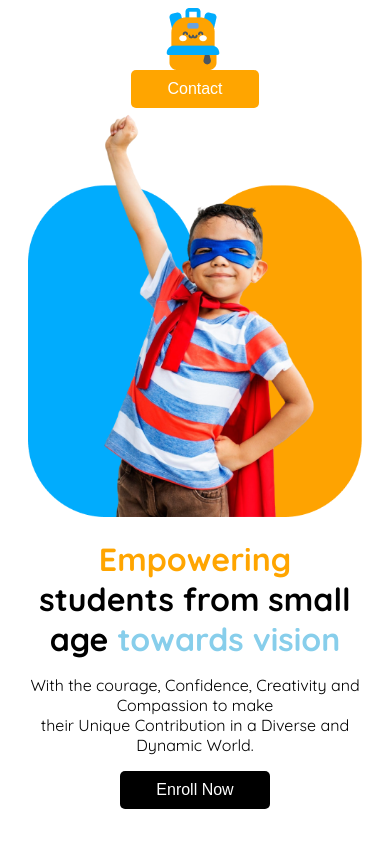
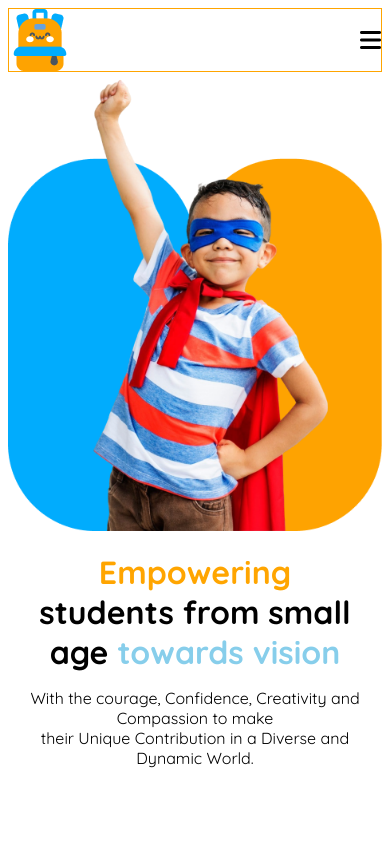
Before and after one commit to hridoy-00/Assaignment-2-kidsschool, a plain HTML site: page index.html in a window 390 px wide. Drawn offline with Linux system fonts and the light colour scheme.

Commit message:
header -responsive part

```diff
--- a/index.html
+++ b/index.html
@@ -10,6 +10,7 @@
     <link rel="preconnect" href="https://fonts.googleapis.com">
     <link rel="preconnect" href="https://fonts.gstatic.com" crossorigin>
     <link href="https://fonts.googleapis.com/css2?family=Quicksand:wght@300..700&display=swap" rel="stylesheet">
+    <script src="https://kit.fontawesome.com/36f1a19eef.js" crossorigin="anonymous"></script>
 </head>
 
 <body class="quicksand-uniquifier">
@@ -19,6 +20,7 @@
                 <img class="logo" src="assets/logo.png" alt="school logo">
                 <h1 class="responsive-1">School</h1>
             </div>
+            <i class="fa-solid fa-bars toggle-bar"></i>
             <div class="menu">
                 <ul class="display-flex">
                     <li><a href="#home" class="Text-color-common">Home</a></li>
@@ -33,7 +35,8 @@
             <div class="banner-text">
                 <h1 class="banner-header"> <span class="Text-color-common">Empowering</span> <br>
                     students from small <br> age <span class="Text-color-2">towards vision</span></h1>
-        <p>With the courage, Confidence, Creativity and Compassion to make <br> their Unique Contribution in a Diverse and Dynamic World.</p>
+                <p>With the courage, Confidence, Creativity and Compassion to make <br> their Unique Contribution in a
+                    Diverse and Dynamic World.</p>
                 <button class="btn-primary btn-common2">Enroll Now</button>
             </div>
             <img class="banner-image" src="assets/hero-kids.png" alt="banner image">
--- a/style-demo.css
+++ /dev/null
@@ -1,143 +0,0 @@
-/* General Styles */
-body {
-    margin: 0;
-    font-family: 'Quicksand', sans-serif;
-    box-sizing: border-box;
-}
-
-header {
-    width: 100%;
-}
-
-.display-flex {
-    display: flex;
-    align-items: center;
-}
-
-.quicksand-uniquifier {
-    background-color: #fff;
-    color: #000;
-}
-
-/* Navbar */
-.navbar {
-    justify-content: space-between;
-    padding: 10px 20px;
-    background-color: #fff;
-    box-shadow: 0 4px 6px rgba(0, 0, 0, 0.1);
-}
-
-.logo-header {
-    display: flex;
-    align-items: center;
-}
-
-.logo {
-    width: 40px;
-    height: auto;
-    margin-right: 10px;
-}
-
-.menu ul {
-    list-style: none;
-    padding: 0;
-    margin: 0;
-}
-
-.menu ul li {
-    display: inline-block;
-    margin: 0 10px;
-}
-
-.menu a {
-    text-decoration: none;
-    color: #000;
-    font-weight: 500;
-}
-
-.btn-primary {
-    background-color: #ffa500;
-    border: none;
-    color: white;
-    padding: 10px 20px;
-    border-radius: 5px;
-    cursor: pointer;
-    font-size: 14px;
-}
-
-.btn-primary:hover {
-    background-color: #ff8c00;
-}
-
-/* Banner Section */
-.banner-container {
-    padding: 50px 20px;
-    flex-wrap: wrap;
-    justify-content: space-between;
-}
-
-.banner-text {
-    max-width: 50%;
-}
-
-.banner-header {
-    font-size: 2.5rem;
-    font-weight: 700;
-    line-height: 1.2;
-}
-
-.Text-color-common {
-    color: #ffa500;
-}
-
-.Text-color-2 {
-    color: #00aaff;
-}
-
-p {
-    margin-top: 15px;
-    font-size: 1rem;
-    color: #555;
-}
-
-.banner-image {
-    max-width: 50%;
-    height: auto;
-}
-
-.btn-common2 {
-    margin-top: 20px;
-}
-
-/* Responsive Styles */
-@media (max-width: 768px) {
-    .navbar .menu {
-        display: none;
-    }
-
-    .navbar {
-        flex-wrap: wrap;
-    }
-
-    .banner-container {
-        flex-direction: column;
-        text-align: center;
-    }
-
-    .banner-text {
-        max-width: 100%;
-    }
-
-    .banner-header {
-        font-size: 1.8rem;
-    }
-
-    .banner-image {
-        max-width: 100%;
-    }
-
-    .btn-primary {
-        font-size: 16px;
-        width: 100%;
-    }
-}
--- a/style.css
+++ b/style.css
@@ -36,7 +36,9 @@
     display: flex;
   }
 
-
+.toggle-bar{
+    display: none;
+}
 .logo-header{
     font-size: 1rem;
     align-items: center;
@@ -101,11 +103,25 @@
         text-align: center;
     }
     .header{
-        margin: 0 20px;
+        margin: 0;
+        padding: 0;
     }
     .navbar{
+        display: flex;
         justify-content: space-between;
+        flex-direction: row;
+        margin: 0;
+        border: 1px solid orange;
     }
+    .btn-primary{
+        display: none;
+    }
+    .toggle-bar{
+        display: block;
+        font-size: 1.5rem;
+        cursor: pointer;
+    }
+
     .responsive-1, .menu{
         display: none;
     }
```
Lines whose indentation alone changed are shown as unchanged.
